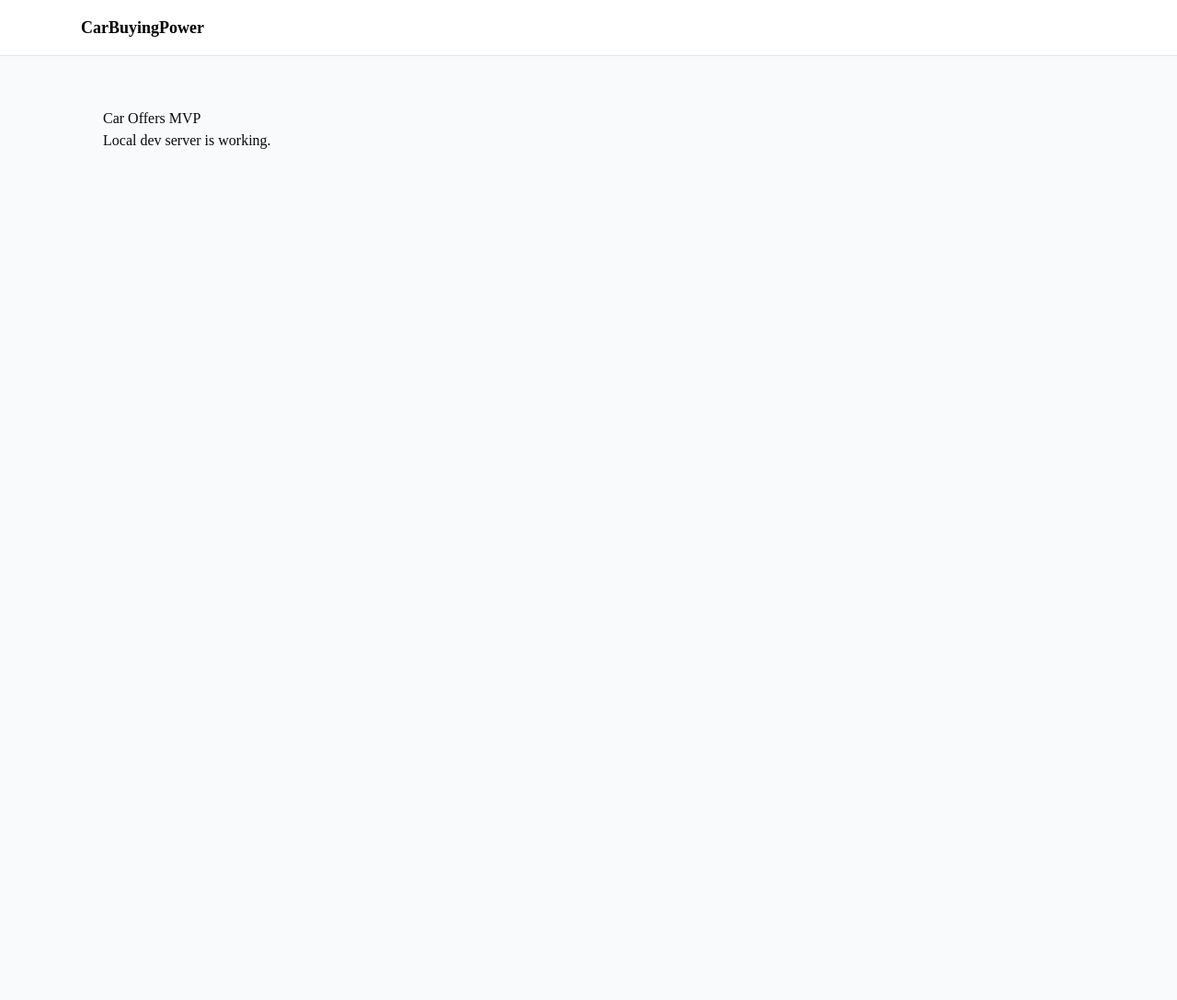
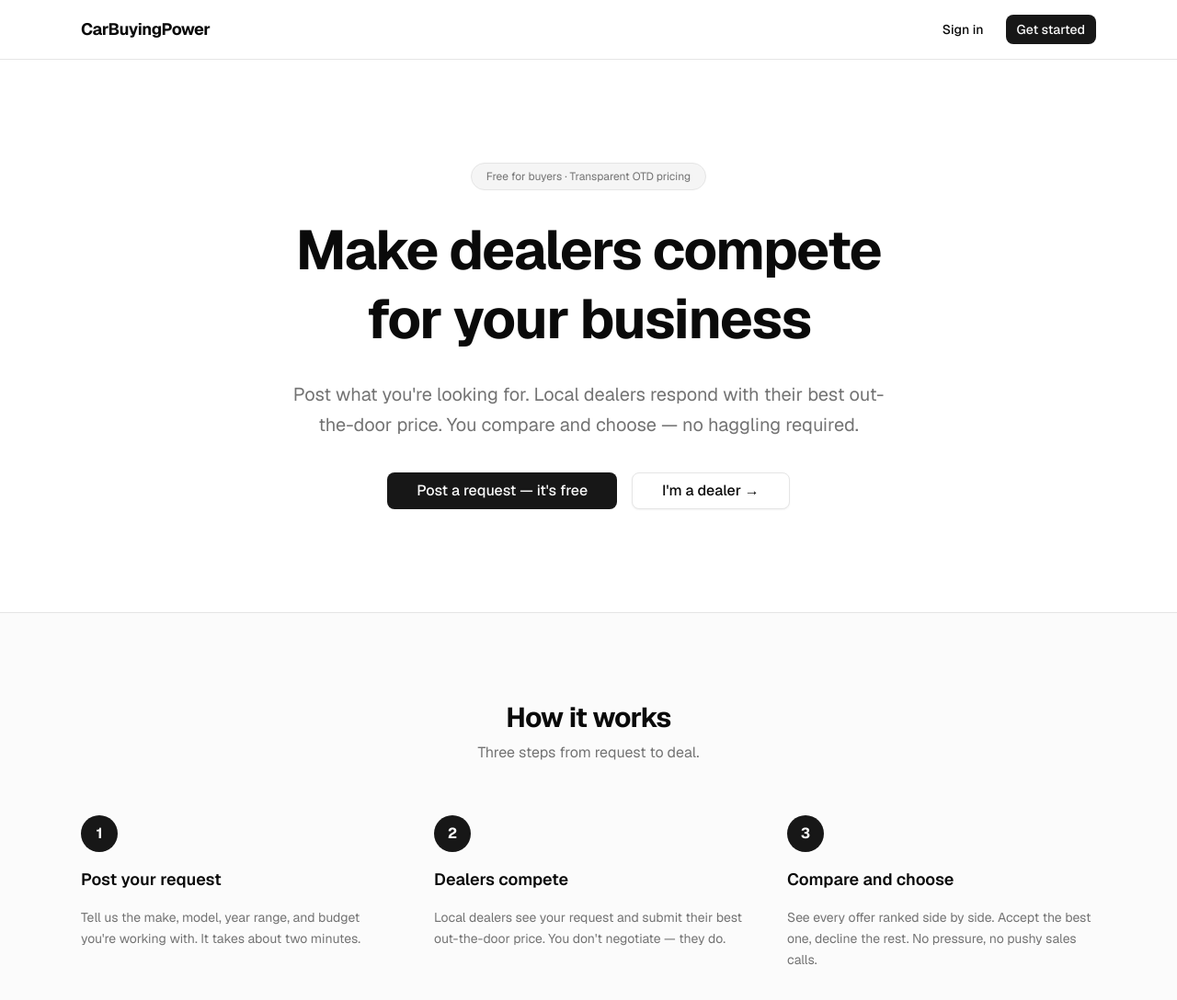
Before and after one commit to smee03/carbuyingpower, a Next.js app: page / in a window 1280 px wide. Shown: the top 1088 px of the page at 92% size. Before the commit the page ends 800 px from the top, so only its background shows below. Built offline with nearby package versions, Linux system fonts and the light colour scheme; no server answers.

Commit message:
updates to front page

```diff
--- a/src/app/globals.css
+++ b/src/app/globals.css
@@ -7,7 +7,7 @@
 @theme inline {
   --color-background: var(--background);
   --color-foreground: var(--foreground);
-  --font-sans: var(--font-sans);
+  --font-sans: var(--font-geist-sans);
   --font-mono: var(--font-geist-mono);
   --font-heading: var(--font-sans);
   --color-sidebar-ring: var(--sidebar-ring);
--- a/src/app/layout.tsx
+++ b/src/app/layout.tsx
@@ -1,6 +1,8 @@
 import type { Metadata } from "next";
 import { Geist, Geist_Mono } from "next/font/google";
 import "./globals.css";
+import UserAccount from "@/components/UserAccount";
+import Link from "next/link";
 
 const geistSans = Geist({
   variable: "--font-geist-sans",
@@ -13,12 +15,9 @@ const geistMono = Geist_Mono({
 });
 
 export const metadata: Metadata = {
-  title: "Create Next App",
-  description: "Generated by create next app",
+  title: "CarBuyingPower — Get competing dealer offers",
+  description: "Post your vehicle request and get transparent out-the-door prices from local dealers competing for your business.",
 };
-
-import UserAccount from "@/components/UserAccount";
-import Link from "next/link";
 
 export default function RootLayout({
   children,
@@ -26,31 +25,17 @@ export default function RootLayout({
   children: React.ReactNode;
 }>) {
   return (
-    <html lang="en">
-      <body className="bg-gray-50">
-
-        {/* Top Navbar */}
-        <header className="bg-white border-b border-gray-200 text-black">
-          <div className="max-w-6xl mx-auto px-6 py-4 flex items-center justify-between">
-
-            {/* Logo / App Name */}
-            <Link href="/" className="font-semibold text-lg">
+    <html lang="en" className={`${geistSans.variable} ${geistMono.variable}`}>
+      <body className="bg-background text-foreground antialiased">
+        <header className="sticky top-0 z-50 bg-background/95 backdrop-blur-sm border-b border-border">
+          <div className="max-w-6xl mx-auto px-6 h-16 flex items-center justify-between">
+            <Link href="/" className="font-bold text-lg tracking-tight">
               CarBuyingPower
             </Link>
-
-            {/* Account */}
-            <div>
-              <UserAccount />
-            </div>
-
+            <UserAccount />
           </div>
         </header>
-
-        {/* Page Content */}
-        <main className="max-w-6xl mx-auto px-6 py-8">
-          {children}
-        </main>
-
+        {children}
       </body>
     </html>
   );
--- a/src/app/page.tsx
+++ b/src/app/page.tsx
@@ -1,8 +1,193 @@
+import Link from "next/link";
+import { buttonVariants } from "@/components/ui/button";
+import { cn } from "@/lib/utils";
+
 export default function Home() {
   return (
-    <main style={{ padding: 24 }}>
-      <h1>Car Offers MVP</h1>
-      <p>Local dev server is working.</p>
-    </main>
+    <div>
+
+      {/* ── Hero ── */}
+      <section className="border-b border-border">
+        <div className="max-w-6xl mx-auto px-6 py-28 text-center space-y-7">
+          <div className="inline-block rounded-full border border-border bg-muted px-4 py-1.5 text-xs text-muted-foreground">
+            Free for buyers · Transparent OTD pricing
+          </div>
+          <h1 className="text-5xl md:text-6xl font-bold tracking-tight leading-tight">
+            Make dealers compete<br className="hidden md:block" /> for your business
+          </h1>
+          <p className="text-xl text-muted-foreground max-w-2xl mx-auto leading-relaxed">
+            Post what you&apos;re looking for. Local dealers respond with their best
+            out-the-door price. You compare and choose — no haggling required.
+          </p>
+          <div className="flex gap-4 justify-center flex-wrap pt-2">
+            <Link href="/auth" className={cn(buttonVariants({ size: "lg" }), "text-base px-8")}>
+              Post a request — it&apos;s free
+            </Link>
+            <Link href="/auth" className={cn(buttonVariants({ variant: "outline", size: "lg" }), "text-base px-8")}>
+              I&apos;m a dealer →
+            </Link>
+          </div>
+        </div>
+      </section>
+
+      {/* ── How it works ── */}
+      <section className="bg-muted/40 border-b border-border">
+        <div className="max-w-6xl mx-auto px-6 py-24">
+          <div className="text-center mb-14">
+            <h2 className="text-3xl font-bold tracking-tight">How it works</h2>
+            <p className="text-muted-foreground mt-2">Three steps from request to deal.</p>
+          </div>
+          <div className="grid grid-cols-1 md:grid-cols-3 gap-12">
+            {HOW_IT_WORKS.map((step, i) => (
+              <div key={i} className="space-y-4">
+                <div className="w-10 h-10 rounded-full bg-primary text-primary-foreground flex items-center justify-center font-bold">
+                  {i + 1}
+                </div>
+                <h3 className="text-lg font-semibold">{step.title}</h3>
+                <p className="text-muted-foreground text-sm leading-relaxed">{step.desc}</p>
+              </div>
+            ))}
+          </div>
+        </div>
+      </section>
+
+      {/* ── OTD transparency ── */}
+      <section className="border-b border-border">
+        <div className="max-w-6xl mx-auto px-6 py-24 grid md:grid-cols-2 gap-16 items-center">
+          <div className="space-y-5">
+            <h2 className="text-3xl font-bold tracking-tight">
+              No hidden fees.<br />No surprises at the table.
+            </h2>
+            <p className="text-muted-foreground leading-relaxed">
+              Every offer shows the full out-the-door breakdown: selling price,
+              dealer discount, rebates, add-ons, doc fee, tax, title, and
+              registration. You see exactly what you&apos;ll pay before you set
+              foot in a dealership.
+            </p>
+            <Link href="/auth" className={cn(buttonVariants({ variant: "outline" }))}>
+              See a sample offer →
+            </Link>
+          </div>
+          <div className="rounded-2xl border border-border bg-card shadow-sm p-6 space-y-3 text-sm">
+            {OTD_BREAKDOWN.map((row) => (
+              <div key={row.label} className="flex justify-between">
+                <span className="text-muted-foreground">{row.label}</span>
+                <span className={cn("font-medium tabular-nums", row.credit && "text-green-600")}>
+                  {row.value}
+                </span>
+              </div>
+            ))}
+            <div className="border-t border-border pt-3 flex justify-between font-bold text-base">
+              <span>Out-the-door total</span>
+              <span>$37,915</span>
+            </div>
+          </div>
+        </div>
+      </section>
+
+      {/* ── For dealers ── */}
+      <section className="bg-muted/40 border-b border-border">
+        <div className="max-w-6xl mx-auto px-6 py-24 grid md:grid-cols-2 gap-16 items-center">
+          <div className="space-y-5">
+            <h2 className="text-3xl font-bold tracking-tight">
+              For dealers: reach motivated buyers
+            </h2>
+            <p className="text-muted-foreground leading-relaxed">
+              Browse open requests from buyers in your area. Submit offers only on
+              vehicles you actually have in stock. No cold calls, no unqualified
+              floor traffic, no wasted time.
+            </p>
+            <Link href="/auth" className={cn(buttonVariants({ variant: "outline" }))}>
+              Apply as a dealer →
+            </Link>
+          </div>
+          <div className="space-y-4">
+            {DEALER_BENEFITS.map((b) => (
+              <div key={b.title} className="flex gap-4 items-start">
+                <div className="mt-0.5 w-8 h-8 rounded-lg bg-primary/10 flex items-center justify-center text-primary text-lg flex-shrink-0">
+                  {b.icon}
+                </div>
+                <div>
+                  <div className="font-medium text-sm">{b.title}</div>
+                  <div className="text-sm text-muted-foreground">{b.desc}</div>
+                </div>
+              </div>
+            ))}
+          </div>
+        </div>
+      </section>
+
+      {/* ── Bottom CTA ── */}
+      <section className="bg-primary text-primary-foreground border-b border-border">
+        <div className="max-w-6xl mx-auto px-6 py-24 text-center space-y-6">
+          <h2 className="text-3xl font-bold tracking-tight">Ready to buy smarter?</h2>
+          <p className="text-lg opacity-75 max-w-lg mx-auto">
+            Join buyers saving thousands by letting local dealers compete for
+            their business.
+          </p>
+          <Link
+            href="/auth"
+            className={cn(buttonVariants({ variant: "secondary", size: "lg" }), "text-base px-8")}
+          >
+            Get started free
+          </Link>
+        </div>
+      </section>
+
+      {/* ── Footer ── */}
+      <footer className="border-t border-border">
+        <div className="max-w-6xl mx-auto px-6 py-8 flex items-center justify-between text-sm text-muted-foreground">
+          <span>© 2025 CarBuyingPower</span>
+          <div className="flex gap-6">
+            <Link href="/auth" className="hover:text-foreground transition-colors">Sign in</Link>
+            <Link href="/auth" className="hover:text-foreground transition-colors">Create account</Link>
+          </div>
+        </div>
+      </footer>
+
+    </div>
   );
 }
+
+const HOW_IT_WORKS = [
+  {
+    title: "Post your request",
+    desc: "Tell us the make, model, year range, and budget you're working with. It takes about two minutes.",
+  },
+  {
+    title: "Dealers compete",
+    desc: "Local dealers see your request and submit their best out-the-door price. You don't negotiate — they do.",
+  },
+  {
+    title: "Compare and choose",
+    desc: "See every offer ranked side by side. Accept the best one, decline the rest. No pressure, no pushy sales calls.",
+  },
+];
+
+const OTD_BREAKDOWN = [
+  { label: "Selling price", value: "$36,500" },
+  { label: "Dealer discount", value: "−$1,500", credit: true },
+  { label: "Manufacturer rebate", value: "−$750", credit: true },
+  { label: "Add-ons (tint, mats)", value: "$295" },
+  { label: "Doc fee", value: "$499" },
+  { label: "Tax (7.5%)", value: "$2,591" },
+  { label: "Title & registration", value: "$280" },
+];
+
+const DEALER_BENEFITS = [
+  {
+    icon: "🎯",
+    title: "Only motivated buyers",
+    desc: "Every request comes from someone actively looking to purchase — not just browsing.",
+  },
+  {
+    icon: "📋",
+    title: "Full buyer context upfront",
+    desc: "See credit tier, budget, financing terms, and zip code before you spend time on an offer.",
+  },
+  {
+    icon: "⚡",
+    title: "Submit in minutes",
+    desc: "Our structured offer form makes it fast to put your best price forward.",
+  },
+];
--- a/src/components/UserAccount.tsx
+++ b/src/components/UserAccount.tsx
@@ -2,8 +2,9 @@
 
 import { useEffect, useState } from "react";
 import Link from "next/link";
-import { usePathname } from "next/navigation";
 import { supabase } from "@/lib/supabaseClient";
+import { buttonVariants } from "@/components/ui/button";
+import { cn } from "@/lib/utils";
 
 type Profile = {
   display_name: string;
@@ -12,14 +13,17 @@ type Profile = {
 
 export default function UserAccount() {
   const [profile, setProfile] = useState<Profile | null>(null);
+  const [notLoggedIn, setNotLoggedIn] = useState(false);
   const [open, setOpen] = useState(false);
-  const pathname = usePathname();
 
   useEffect(() => {
     async function load() {
       const { data } = await supabase.auth.getUser();
       const user = data.user;
-      if (!user) return;
+      if (!user) {
+        setNotLoggedIn(true);
+        return;
+      }
 
       const fallbackName =
         user.user_metadata?.display_name ||
@@ -31,23 +35,15 @@ export default function UserAccount() {
           : "";
       const fallbackRole = metadataRole === "dealer" ? "dealer" : "buyer";
 
-      const { data: profile } = await supabase
+      const { data: profileData } = await supabase
         .from("profiles")
         .select("display_name, role")
         .eq("id", user.id)
         .maybeSingle();
 
-      if (profile) {
       setProfile({
-          display_name: profile.display_name || fallbackName,
-          role: (profile.role || fallbackRole).toLowerCase(),
-        });
-        return;
-      }
-
-      setProfile({
-        display_name: String(fallbackName),
-        role: fallbackRole,
+        display_name: profileData?.display_name || String(fallbackName),
+        role: (profileData?.role || fallbackRole).toLowerCase(),
       });
     }
 
@@ -59,51 +55,107 @@ export default function UserAccount() {
     window.location.href = "/auth";
   }
 
-  if (!profile) return null;
+  // still loading
+  if (!profile && !notLoggedIn) return null;
 
-  const normalizedRole = profile.role?.trim().toLowerCase();
-  const isDealerContext = pathname?.startsWith("/dealer");
-  const showDealerAccount = normalizedRole === "dealer" || isDealerContext;
+  if (notLoggedIn) {
+    return (
+      <div className="flex items-center gap-3">
+        <Link
+          href="/auth"
+          className={cn(buttonVariants({ variant: "ghost", size: "sm" }))}
+        >
+          Sign in
+        </Link>
+        <Link
+          href="/auth"
+          className={cn(buttonVariants({ size: "sm" }))}
+        >
+          Get started
+        </Link>
+      </div>
+    );
+  }
+
+  const isDealer = profile!.role === "dealer";
 
   return (
-    <div className="relative">
-      {/* Button */}
-      <button
-        onClick={() => setOpen(!open)}
-        className="flex items-center gap-2 font-medium hover:opacity-80"
+    <div className="flex items-center gap-5">
+      {isDealer ? (
+        <>
+          <Link
+            href="/dealer/requests"
+            className="text-sm text-muted-foreground hover:text-foreground transition-colors"
           >
-        {profile.display_name}
-        <span className="text-xs text-black">▾</span>
-      </button>
-
-      {/* Dropdown */}
-      {open && (
-        <div className="absolute right-0 mt-2 w-48 bg-white border border-gray-200 rounded-xl shadow-md p-3 space-y-2 text-sm">
-
-          {showDealerAccount ? (
-            <>
-              <Link href="/dealer/account" className="block text-gray-700 hover:underline">
-                Profile
+            Browse Requests
           </Link>
-              <Link href="/dealer/offers" className="block text-gray-700 hover:underline">
+          <Link
+            href="/dealer/offers"
+            className="text-sm text-muted-foreground hover:text-foreground transition-colors"
+          >
             My Offers
           </Link>
         </>
       ) : (
-            <Link href="/buyer/requests" className="block text-gray-700 hover:underline">
-              Buyer Dashboard
+        <Link
+          href="/buyer/requests"
+          className="text-sm text-muted-foreground hover:text-foreground transition-colors"
+        >
+          My Requests
         </Link>
       )}
 
+      <div className="relative">
+        <button
+          onClick={() => setOpen(!open)}
+          className="flex items-center gap-1.5 text-sm font-medium hover:opacity-75 transition-opacity"
+        >
+          {profile!.display_name}
+          <span className="text-xs text-muted-foreground">▾</span>
+        </button>
+
+        {open && (
+          <>
+            <div className="fixed inset-0 z-40" onClick={() => setOpen(false)} />
+            <div className="absolute right-0 mt-2 z-50 w-48 bg-popover border border-border rounded-xl shadow-md p-3 space-y-1 text-sm">
+              {isDealer ? (
+                <>
+                  <Link
+                    href="/dealer/account"
+                    onClick={() => setOpen(false)}
+                    className="block px-2 py-1.5 rounded-lg hover:bg-accent transition-colors"
+                  >
+                    Profile
+                  </Link>
+                  <Link
+                    href="/dealer/offers"
+                    onClick={() => setOpen(false)}
+                    className="block px-2 py-1.5 rounded-lg hover:bg-accent transition-colors"
+                  >
+                    My Offers
+                  </Link>
+                </>
+              ) : (
+                <Link
+                  href="/buyer/requests"
+                  onClick={() => setOpen(false)}
+                  className="block px-2 py-1.5 rounded-lg hover:bg-accent transition-colors"
+                >
+                  Dashboard
+                </Link>
+              )}
+              <div className="border-t border-border pt-1 mt-1">
                 <button
                   onClick={logout}
-            className="w-full text-left text-red-600 hover:opacity-80"
+                  className="w-full text-left px-2 py-1.5 rounded-lg text-destructive hover:bg-destructive/10 transition-colors"
                 >
-            Logout
+                  Sign out
                 </button>
-
               </div>
+            </div>
+          </>
         )}
+      </div>
     </div>
   );
 }
```
Lines whose indentation alone changed are shown as unchanged.
